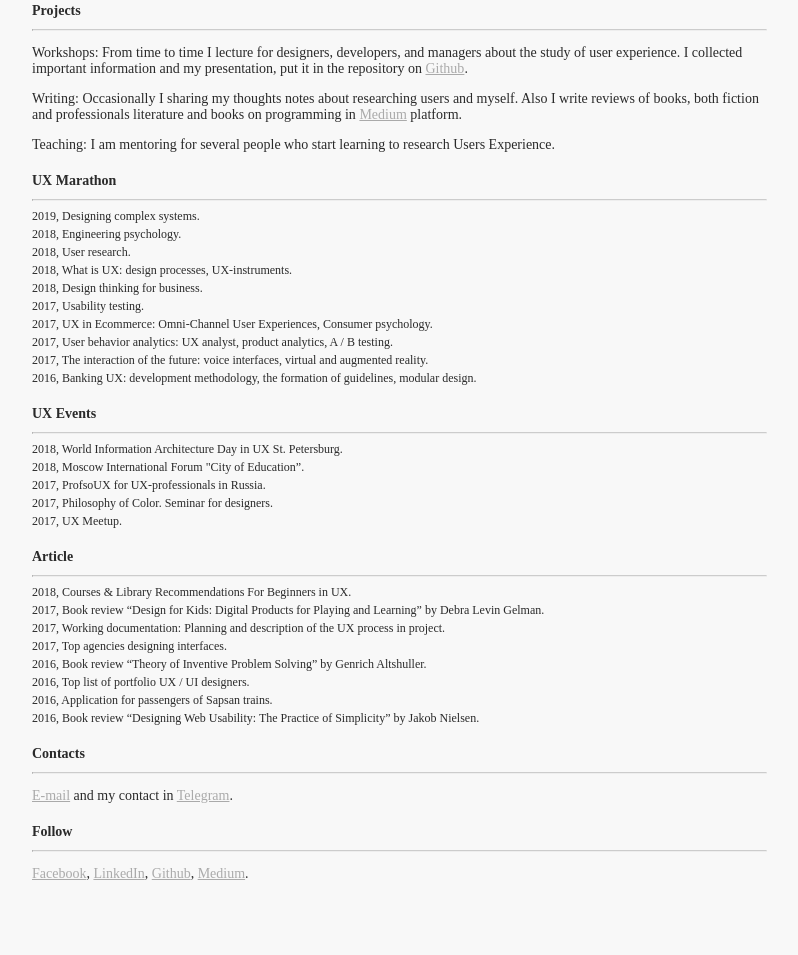
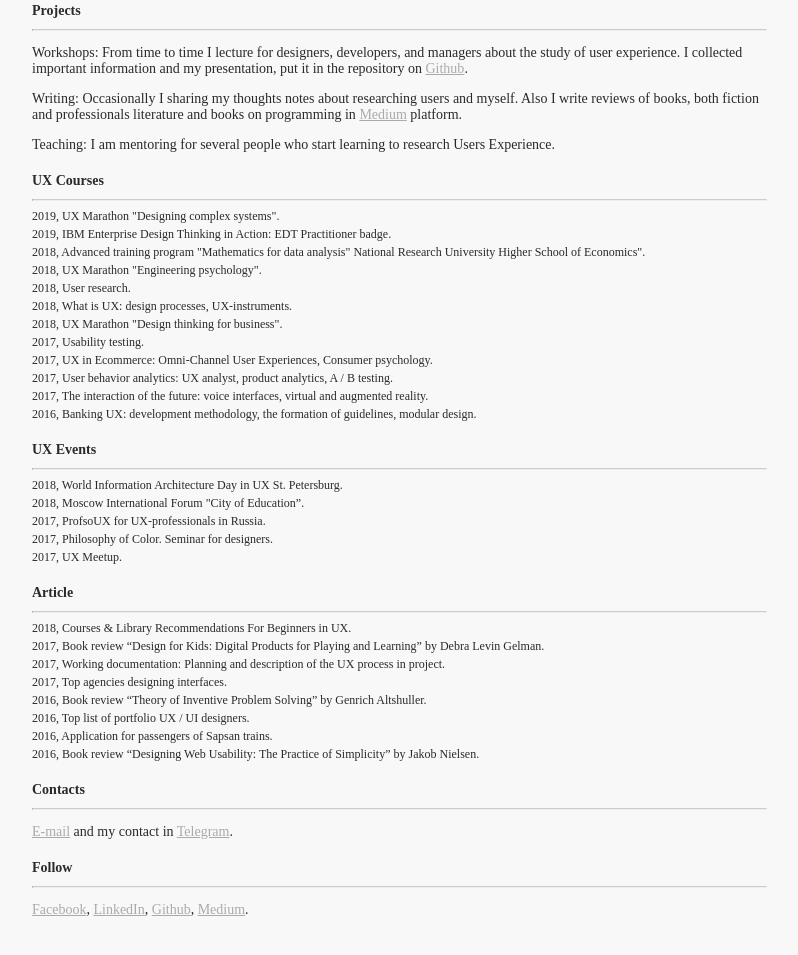
Before and after one commit to mpmqqq/UX-Profile, a plain HTML site: page index.html in a window 1280 px wide. Shown: the part 1191-2146 px from the top of the page, without its empty margins (68-866 px from the left). Drawn offline with Linux system fonts and the light colour scheme; a web font is replaced by a local one.

Commit message:
Add links

```diff
--- a/index.html
+++ b/index.html
@@ -93,14 +93,16 @@
                     </div>
                     <div class="section-content__item">
                         <div class="section-content__block">
-                            <h2 id="marathon" class="header-item"><a class="header" href="#">UX Marathon</a></h2>
+                            <h2 id="marathon" class="header-item"><a class="header" href="#">UX Сourses</a></h2>
                             <hr class="line">
                             <div class="section-content__list-item">
-                                <div><a class="link" href="https://ux-marafon.timepad.ru/event/864040/">2019, Designing complex systems.</a></div>
-                                <div><a class="link" href="https://ux-marafon.timepad.ru/event/732665/">2018, Engineering psychology.</a></div>
+                                <div><a class="link" href="https://ux-marafon.timepad.ru/event/864040/">2019, UX Marathon "Designing complex systems".</a></div>
+                                <div><a class="link" href="https://www.youracclaim.com/earner/earned/badge/8006b78c-82e4-4098-ab0e-d57f90d2b29b">2019, IBM Enterprise Design Thinking in Action: EDT Practitioner badge.</a></div>
+                                <div><a class="link" href="https://busedu.hse.ru/catalog/210537430.html">2018, Advanced training program "Mathematics for data analysis" National Research University Higher School of Economics".</a></div>
+                                <div><a class="link" href="https://ux-marafon.timepad.ru/event/732665/">2018, UX Marathon "Engineering psychology".</a></div>
                                 <div><a class="link" href="https://ux-marafon.timepad.ru/event/684839/">2018, User research.</a></div>
                                 <div><a class="link" href="https://ux-marafon.timepad.ru/event/762740/">2018, What is UX: design processes, UX-instruments.</a></div>
-                                <div><a class="link" href="https://ux-marafon.timepad.ru/event/597101/">2018, Design thinking for business.</a></div>
+                                <div><a class="link" href="https://ux-marafon.timepad.ru/event/597101/">2018, UX Marathon "Design thinking for business".</a></div>
                                 <div><a class="link" href="https://ux-marafon.timepad.ru/event/457616/">2017, Usability testing.</a></div>
                                 <div><a class="link" href="https://ux-marafon.timepad.ru/event/410862/">2017, UX in Ecommerce: Omni-Channel User Experiences, Consumer psychology.</a></div>
                                 <div><a class="link" href="https://ux-marafon.timepad.ru/event/555320/">2017, User behavior analytics: UX analyst, product analytics, A / B testing.</a></div>
```
